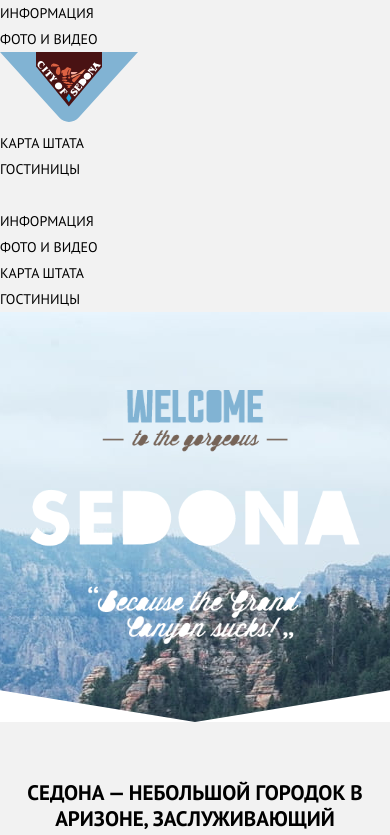
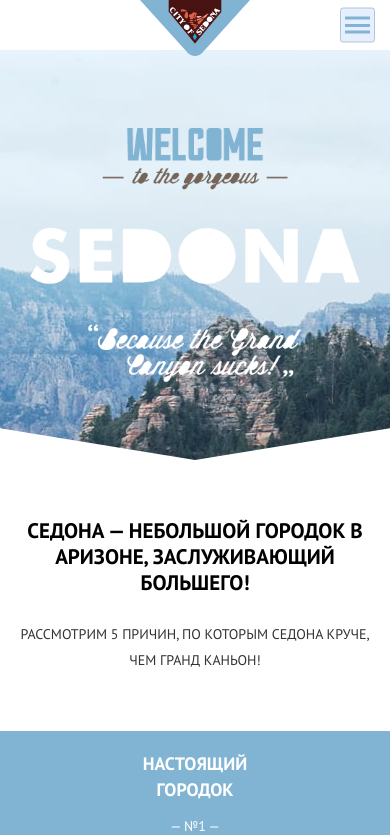
Before and after one commit to shock-dev/sedona, a Vue app: page / in a window 390 px wide. Shown: the top 835 px of the page. Built offline with nearby package versions, Linux system fonts and the light colour scheme.

Commit message:
improve components

```diff
--- a/src/App.vue
+++ b/src/App.vue
@@ -1,7 +1,7 @@
 <template>
   <div id="app">
     <div class="container">
-      <div class="help-wrapper">
+      <div class="box">
         <Header />
         <router-view />
         <Footer />
@@ -21,3 +21,20 @@ export default {
   }
 }
 </script>
+
+<style lang="scss" scoped>
+.box {
+  box-shadow: 0 0 10px #aab3b3;
+  background-color: #fff;
+  display: flex;
+  flex-direction: column;
+  min-height: 100vh;
+}
+
+@media (max-width: 560px) {
+  .box {
+    padding: 0;
+    box-shadow: none;
+  }
+}
+</style>
--- a/src/components/Header.vue
+++ b/src/components/Header.vue
@@ -1,52 +1,196 @@
 <template>
   <header class="header">
-    <ul class="header__list">
-      <li class="header__item">
-        <router-link class="header__link" to="#">Информация</router-link>
+    <ul class="list">
+      <li class="item">
+        <router-link class="link" to="#">Информация</router-link>
       </li>
-      <li class="header__item">
-        <router-link class="header__link" to="#">Фото и видео</router-link>
+      <li class="item">
+        <router-link class="link" to="#">Фото и видео</router-link>
       </li>
-      <li class="header__item logo">
-        <router-link class="header__link" to="/">
-          <img class="header__logo" src="../assets/img/logo.svg" alt="Logo">
+      <li class="item logo">
+        <router-link class="link" to="/">
+          <Logo />
         </router-link>
       </li>
-      <li class="header__item">
-        <router-link class="header__link" to="#">Карта штата</router-link>
+      <li class="item">
+        <router-link class="link" to="#">Карта штата</router-link>
       </li>
-      <li class="header__item">
-        <router-link class="header__link" to="/hotels">Гостиницы</router-link>
+      <li class="item">
+        <router-link class="link" to="/hotels">Гостиницы</router-link>
       </li>
     </ul>
-    <button class="burger btn-reset" @click="isBurgerOpen = !isBurgerOpen" :class="{ active: isBurgerOpen }">
-      <span></span>
+    <button
+      class="burger"
+      @click="isBurgerOpen = !isBurgerOpen"
+      :class="{ active: isBurgerOpen }"
+    >
+      <span />
     </button>
-
-    <div class="mobile-menu" :class="{ active: isBurgerOpen }">
-      <ul class="mobile-menu__list">
-        <li class="mobile-menu__item" @click="isBurgerOpen = false">
-          <router-link class="mobile-menu__link" to="/">Информация</router-link>
-        </li>
-        <li class="mobile-menu__item" @click="isBurgerOpen = false">
-          <router-link class="mobile-menu__link" to="/">Фото и видео</router-link>
-        </li>
-        <li class="mobile-menu__item" @click="isBurgerOpen = false">
-          <router-link class="mobile-menu__link" to="/">Карта штата</router-link>
-        </li>
-        <li class="mobile-menu__item" @click="isBurgerOpen = false">
-          <router-link class="mobile-menu__link" to="/hotels">Гостиницы</router-link>
-        </li>
-      </ul>
-    </div>
+    <MobileMenu
+      :isOpen="isBurgerOpen"
+      :list="mobileMenuList"
+      @close="isBurgerOpen = false"
+    />
   </header>
 </template>
 
 <script>
+import Logo from '@/components/Logo'
+import MobileMenu from '@/components/MobileMenu'
+
 export default {
   name: 'Header',
-  data: () => ({
-    isBurgerOpen: false
-  })
+  components: { Logo, MobileMenu },
+  data() {
+    return {
+      isBurgerOpen: false,
+      mobileMenuList: [
+        { title: 'Информация', url: '/' },
+        { title: 'Фото и видео', url: '/' },
+        { title: 'Карта штата', url: '/' },
+        { title: 'Гостиницы', url: '/hotels' }
+      ]
+    }
+  }
 }
 </script>
+
+<style lang="scss" scoped>
+.header {
+  height: 56px;
+  position: relative;
+
+  .burger {
+    position: absolute;
+    width: 35px;
+    height: 35px;
+    top: 50%;
+    transform: translateY(-50%);
+    right: 15px;
+    background-color: #e5efff;
+    border-radius: 3px;
+    border: .5px solid #b1c6d4;
+    display: none;
+    outline: none;
+    overflow: hidden;
+
+    span {
+      position: absolute;
+      display: block;
+      top: 50%;
+      transform: translateY(-50%);
+      height: 3px;
+      left: 4px;
+      right: 4px;
+      background-color: #81B3D2;
+      opacity: 1;
+      transition: opacity .3s;
+    }
+
+    &:before,
+    &:after {
+      content: '';
+      position: absolute;
+      height: 3px;
+      background-color: #81B3D2;
+      left: 4px;
+      right: 4px;
+      top: 8px;
+      transition: all .3s;
+    }
+
+    &:after {
+      top: auto;
+      bottom: 8px;
+    }
+
+    &.active {
+
+      span {
+        opacity: 0;
+      }
+
+      &:before {
+        top: 50%;
+        left: 50%;
+        width: 100%;
+        transform: translate(-50%, -50%) rotate(45deg);
+      }
+
+      &:after {
+        top: 50%;
+        left: 50%;
+        width: 100%;
+        transform: translate(-50%, -50%) rotate(-225deg);
+      }
+    }
+  }
+}
+
+.list {
+  display: flex;
+  height: 100%;
+}
+
+.item {
+  width: calc(100% / 5);
+
+  &:not(:last-child) {
+    border-right: 1px solid #f7f7f7;
+  }
+}
+
+.link {
+  display: flex;
+  align-items: center;
+  justify-content: center;
+  position: relative;
+  width: 100%;
+  height: 100%;
+  line-height: 1;
+  font-weight: 700;
+}
+
+.link .logo {
+  position: absolute;
+  top: 0;
+  z-index: 110;
+}
+
+@media (max-width: 800px) {
+  .item:not(.logo) {
+    display: none;
+  }
+
+  .item:not(:last-child) {
+    border-right: none;
+  }
+
+  .list {
+    justify-content: center;
+  }
+
+  .header .burger {
+    display: block;
+  }
+
+}
+
+@media (max-width: 630px) {
+  .item.logo {
+    width: 140px;
+  }
+}
+
+@media (max-width: 560px) {
+  .header {
+    height: 50px;
+  }
+}
+
+@media (max-width: 500px) {
+  .item.logo {
+    width: 110px;
+  }
+}
+</style>
--- a/src/components/Home/SearchWrapper.vue
+++ b/src/components/Home/SearchWrapper.vue
@@ -22,7 +22,7 @@ export default {
 
 <style lang="scss" scoped>
 .header {
-  min-height: 86px;
+  height: 86px;
   padding: 0 15px;
 
   &__inner {
@@ -68,7 +68,7 @@ export default {
 
 @media (max-width: 460px) {
   .header {
-    min-height: 60px;
+    height: 50px;
   }
 
   .header__inner {
--- a/src/components/Hotels/HotelList.vue
+++ b/src/components/Hotels/HotelList.vue
@@ -2,6 +2,7 @@
   <div class="hotels">
     <Card
       v-for="(item, index) in list"
+      class="card"
       :key="index"
       :title="item.title"
       :price="item.price"
@@ -24,3 +25,11 @@ export default {
   }
 }
 </script>
+
+<style lang="scss" scoped>
+.card {
+  &:not(:last-child) {
+    border-bottom: 1px solid #dcdcdc;
+  }
+}
+</style>
--- /dev/null
+++ b/src/components/Logo.vue
@@ -0,0 +1,9 @@
+<template>
+  <img class="logo" src="@/assets/img/logo.svg" alt="Logo">
+</template>
+
+<script>
+export default {
+  name: 'Logo'
+}
+</script>
--- /dev/null
+++ b/src/components/MobileMenu.vue
@@ -0,0 +1,69 @@
+<template>
+  <div class="mobile-menu" :class="{ active: isOpen }">
+    <ul class="list">
+      <li
+        v-for="(item, index) in list"
+        :key="index"
+        class="item"
+        @click="$emit('close')"
+      >
+        <router-link
+          class="link"
+          :to="item.url"
+        >
+          {{ item.title }}
+        </router-link>
+      </li>
+    </ul>
+  </div>
+</template>
+
+<script>
+export default {
+  name: 'MobileMenu',
+  props: {
+    isOpen: { type: Boolean, default: false },
+    list: Array
+  }
+}
+</script>
+
+<style lang="scss" scoped>
+.mobile-menu {
+  position: absolute;
+  z-index: 100;
+  background-color: #fff;
+  color: #81B3D2;
+  width: 100%;
+  display: none;
+  justify-content: center;
+  text-align: center;
+  padding: 30px 20px;
+  border-top: 1px solid #81B3D2;
+  border-bottom: 1px solid #81B3D2;
+  opacity: 0;
+  top: calc(100% + 20px);
+  transition: opacity .3s, top .3s;
+
+  &.active {
+    top: 100%;
+    opacity: 1;
+  }
+}
+
+.list {
+  width: 50%;
+}
+
+.link {
+  width: 100%;
+  font-weight: 700;
+  padding: 10px;
+}
+
+@media (max-width: 800px) {
+  .mobile-menu {
+    display: flex;
+  }
+}
+</style>
```
